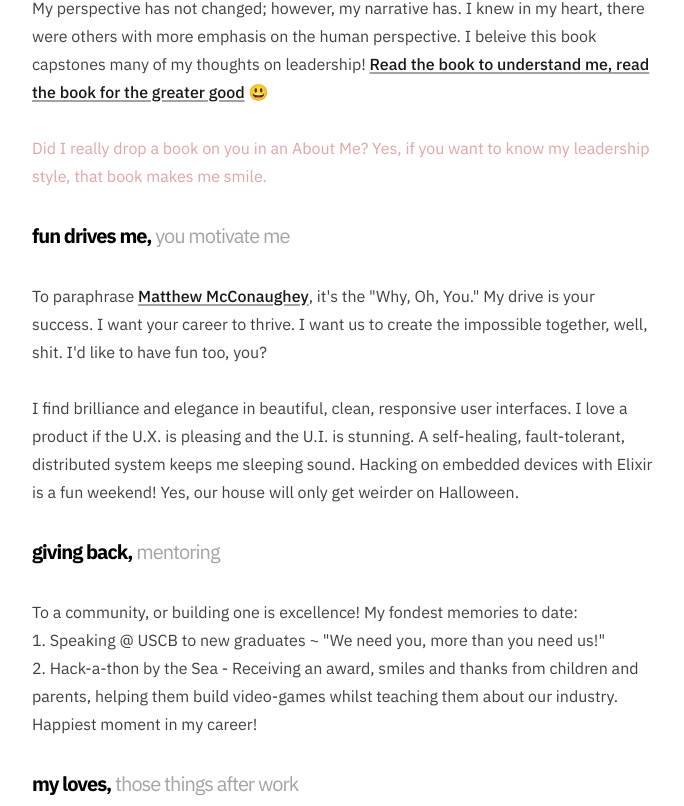
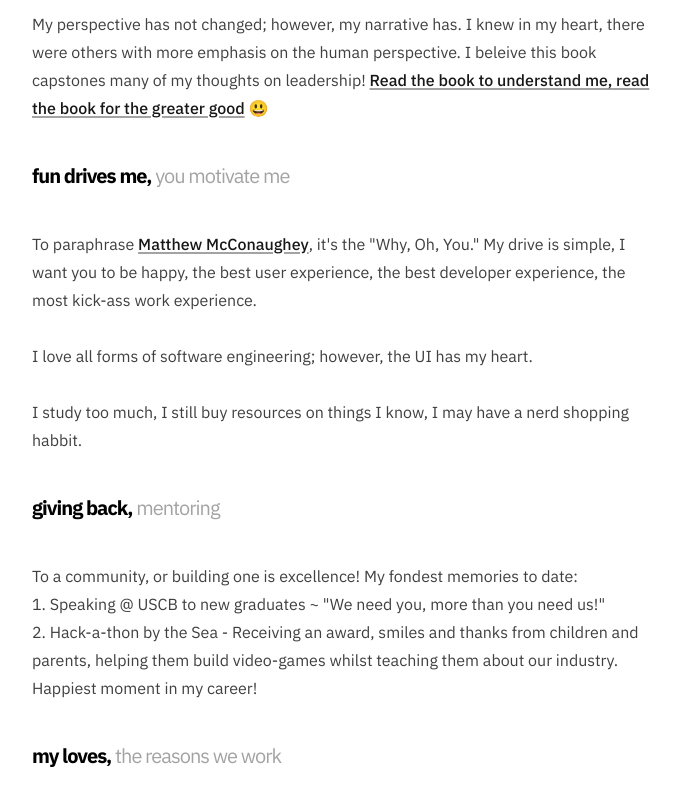
Before and after one commit to ryanyogan/yogan.dev, a Next.js app: page / in a window 1280 px wide. Shown: the part 874-1680 px from the top of the page, without its empty margins (272-956 px from the left). Built offline with nearby package versions, Linux system fonts and the light colour scheme.

Commit message:
feat // main page updates

```diff
--- a/src/app/articles/page.tsx
+++ b/src/app/articles/page.tsx
@@ -15,9 +15,9 @@ export default async function ArticlePage() {
   return (
     <section>
       <h1 className="font-bold text-2xl mb-8 tracking-tighter">
-        read my articles{" "}
+        read my articles,{" "}
         <span className="text-neutral-400 tracking-normal font-normal">
-          and/or rants
+          and ramblings.
         </span>
       </h1>
       {allArticles
--- a/src/app/page.tsx
+++ b/src/app/page.tsx
@@ -25,7 +25,7 @@ export default function HomePage() {
         I may help with their creation. ♥️
       </p>
 
-      <h3 className="font-bold text-xl my-8 tracking-tighter">
+      <h3 className="font-bold text-xl my-10 tracking-tighter">
         leadership
         <span className="text-neutral-400 font-normal">, two books please</span>
       </h3>
@@ -74,15 +74,9 @@ export default function HomePage() {
           Read the book to understand me, read the book for the greater good
         </a>
         &nbsp;😃
-        <br />
-        <br />
-        <span className="text-red-700/40">
-          Did I really drop a book on you in an About Me? Yes, if you want to
-          know my leadership style, that book makes me smile.
-        </span>
       </p>
 
-      <h3 className="font-bold text-xl my-8 tracking-tighter">
+      <h3 className="font-bold text-xl my-10 tracking-tighter">
         fun drives me,{" "}
         <span className="text-neutral-400 font-normal">you motivate me</span>
       </h3>
@@ -97,18 +91,18 @@ export default function HomePage() {
         >
           Matthew McConaughey
         </a>
-        , it&apos;s the &quot;Why, Oh, You.&quot; My drive is your success. I
-        want your career to thrive. I want us to create the impossible together,
-        well, shit. I&apos;d like to have fun too, you?
+        , it&apos;s the &quot;Why, Oh, You.&quot; My drive is simple, I want you
+        to be happy, the best user experience, the best developer experience,
+        the most kick-ass work experience.
         <br />
-        <br />I find brilliance and elegance in beautiful, clean, responsive
-        user interfaces. I love a product if the U.X. is pleasing and the U.I.
-        is stunning. A self-healing, fault-tolerant, distributed system keeps me
-        sleeping sound. Hacking on embedded devices with Elixir is a fun
-        weekend! Yes, our house will only get weirder on Halloween.
+        <br />
+        I love all forms of software engineering; however, the UI has my heart.
+        <br />
+        <br />I study too much, I still buy resources on things I know, I may
+        have a nerd shopping habbit.
       </p>
 
-      <h3 className="font-bold text-xl my-8 tracking-tighter">
+      <h3 className="font-bold text-xl my-10 tracking-tighter">
         giving back,
         <span className="text-neutral-400 font-normal"> mentoring</span>
       </h3>
@@ -126,11 +120,11 @@ export default function HomePage() {
         <br />
       </p>
 
-      <h3 className="font-bold text-xl my-8 tracking-tighter">
+      <h3 className="font-bold text-xl my-10 tracking-tighter">
         my loves,
         <span className="text-neutral-400 font-normal">
           {" "}
-          those things after work
+          the reasons we work
         </span>
       </h3>
 
```
